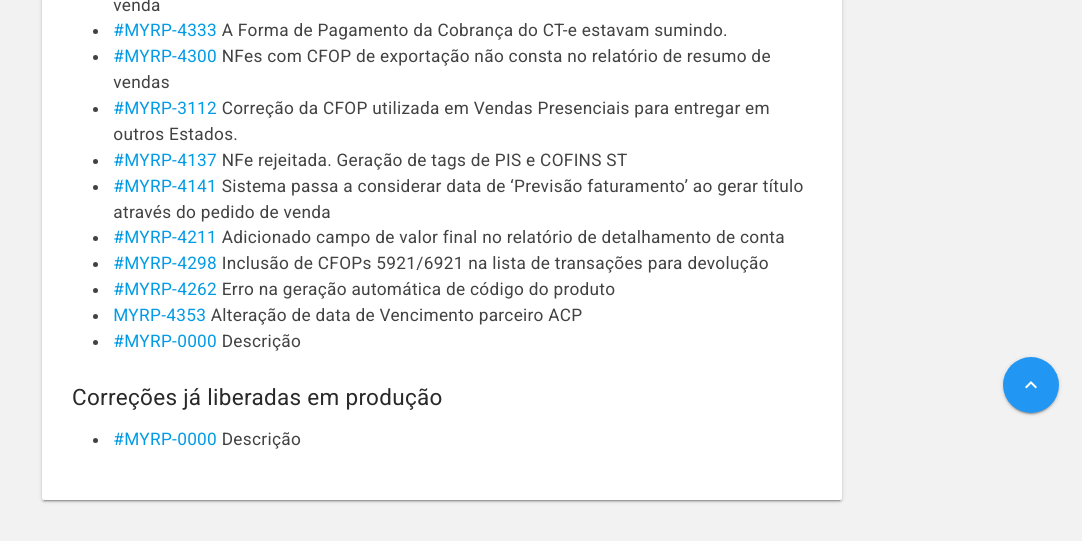
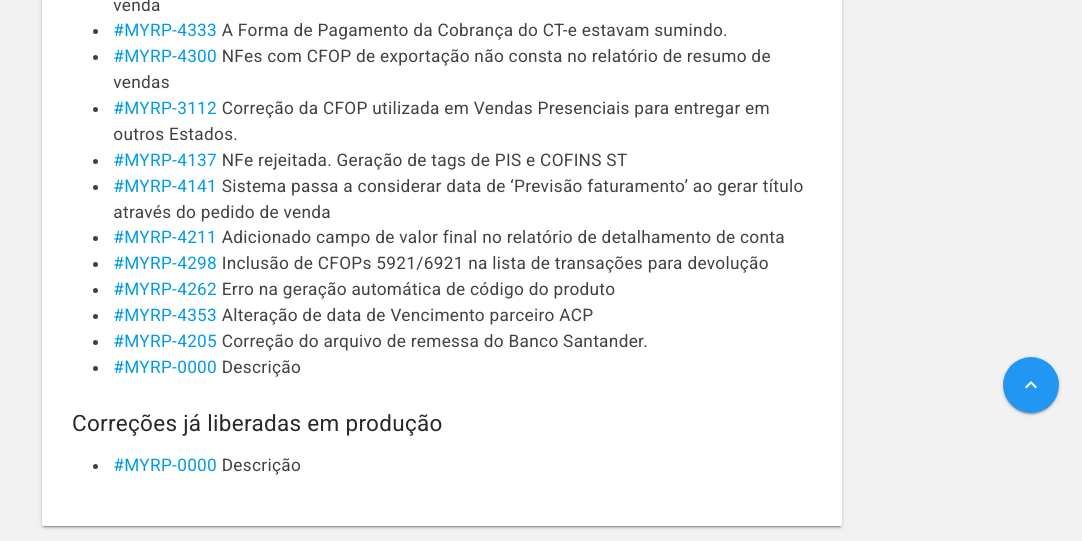
Before and after one commit to myrp-maicon/changelog-myrp, a Jekyll site: the page built from docs/myrp/19.07.01.md, in a window 1280 px wide. Shown: the part 464-1005 px from the top of the page, without its empty margins (198-1280 px from the left). Built offline with Jekyll 4.4.1, drawn with Linux system fonts in a browser that asks for light colours; nearby versions of some CDN libraries; our own code applies the rules of GitHub Pages for plain Markdown files; the repository's description, which GitHub fills in, is left out; before the commit the page ends 979 px from its top, so only the background shows below that.

Commit message:
AD:MYRP-4205
Correção do arquivo de remessa do Banco Santander.

```diff
--- a/docs/myrp/19.07.01.md
+++ b/docs/myrp/19.07.01.md
@@ -14,7 +14,8 @@
 * [#MYRP-4211](https://devmyrp.atlassian.net/browse/MYRP-4211) Adicionado campo de valor final no relatório  de detalhamento de conta
 * [#MYRP-4298](https://devmyrp.atlassian.net/browse/MYRP-4298) Inclusão de CFOPs 5921/6921 na lista de transações para devolução
 * [#MYRP-4262](https://devmyrp.atlassian.net/browse/MYRP-4262) Erro na geração automática de código do produto
-* [MYRP-4353](https://devmyrp.atlassian.net/browse/MYRP-4353) Alteração de data de Vencimento parceiro ACP
+* [#MYRP-4353](https://devmyrp.atlassian.net/browse/MYRP-4353) Alteração de data de Vencimento parceiro ACP
+* [#MYRP-4205](https://devmyrp.atlassian.net/browse/MYRP-4205) Correção do arquivo de remessa do Banco Santander.
 * [#MYRP-0000](https://devmyrp.atlassian.net/browse/MYRP-0000) Descrição
 
 
```
